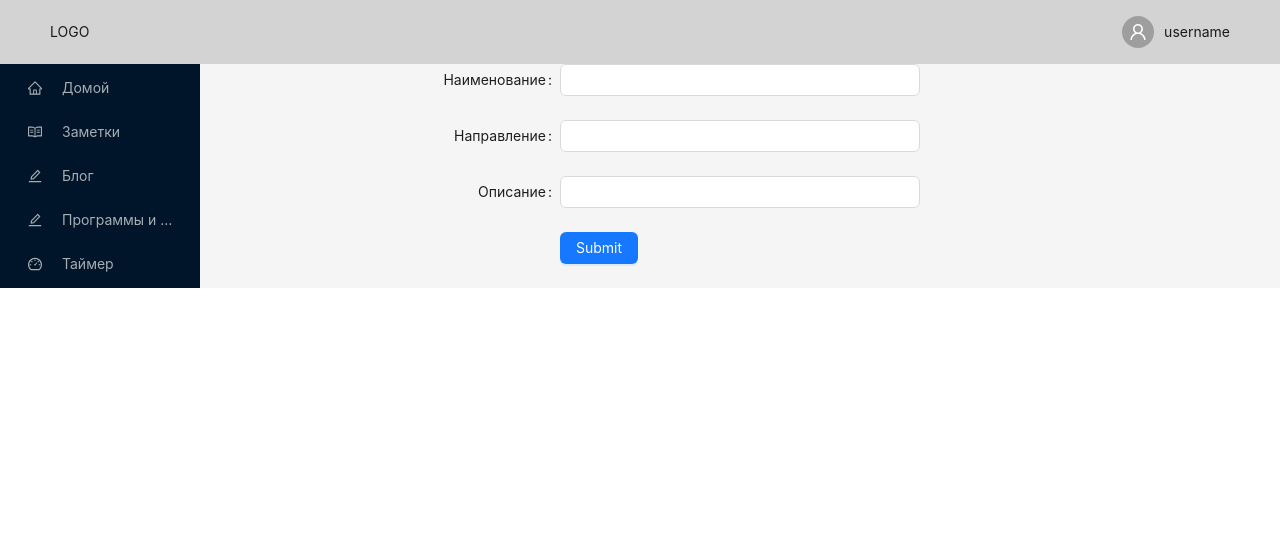
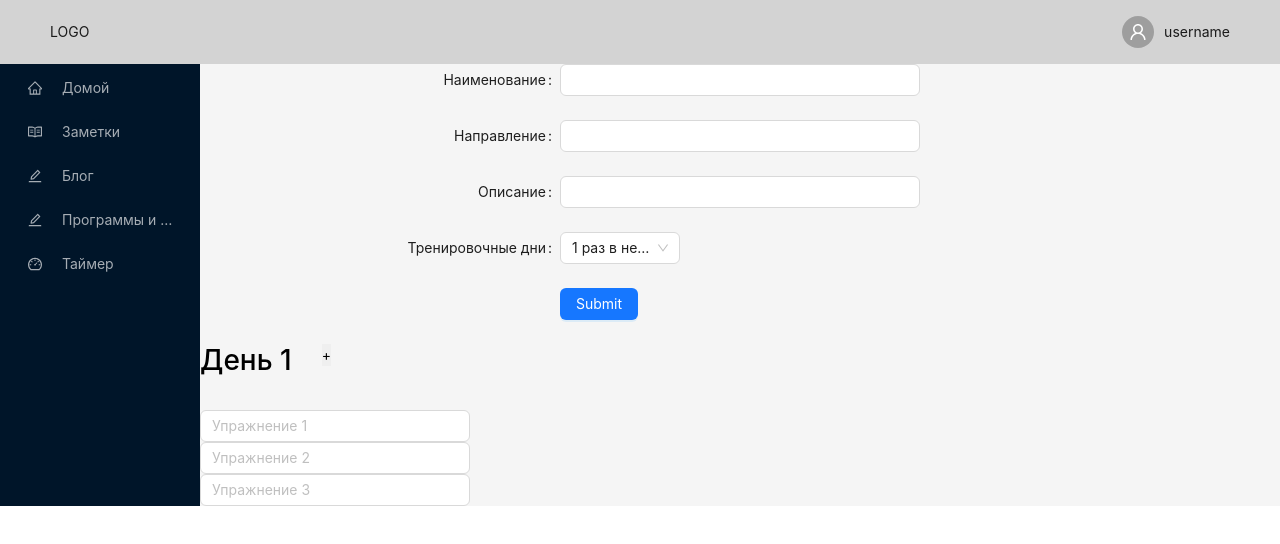
Before and after one commit to LilyMaksutova/my-react-project, a React (Create React App) app: page /programs/add in a window 1280 px wide. Shown: the top 544 px of the page. Built offline with nearby package versions, Linux system fonts and the light colour scheme.

Commit message:
add Exercises and make changes in ProgramEdit

```diff
--- /dev/null
+++ b/src/components/Exercises.jsx
@@ -0,0 +1,49 @@
+import React, { useState } from 'react';
+import { Space, Input } from 'antd';
+
+function Exercises() {
+  const data = [
+    { placeholder: 'Упражнение 1' },
+    { placeholder: 'Упражнение 2' },
+    { placeholder: 'Упражнение 3' },
+  ];
+
+  const [inputs, setInputs] = useState(data);
+
+  const addInput = (input) => {
+    setInputs([...inputs, input]);
+  };
+
+  return (
+    <>
+      <div
+        style={{
+          display: 'flex',
+          gap: '30px',
+          marginBottom: '20px',
+        }}
+      >
+        <h1>День 1</h1>
+        <button type="button" style={{ border: '0' }} onClick={addInput}>
+          +
+        </button>
+      </div>
+
+      {inputs.map((input) => {
+        const { placeholder } = input;
+        return (
+          <Space
+            direction="vertical"
+            style={{
+              width: '25%',
+            }}
+          >
+            <Input placeholder={placeholder} />
+          </Space>
+        );
+      })}
+    </>
+  );
+}
+
+export default Exercises;
--- a/src/components/ProgramEdit.jsx
+++ b/src/components/ProgramEdit.jsx
@@ -1,7 +1,9 @@
-import React from 'react';
-import { Form, Input, Button } from 'antd';
+/* eslint-disable no-plusplus */
+import React, { useState } from 'react';
+import { Form, Input, Button, Select } from 'antd';
 import { useDispatch } from 'react-redux';
 import { addProgram } from '../store/programs.store';
+import Exercises from './Exercises';
 
 function ProgramEdit() {
   const dispatch = useDispatch();
@@ -9,7 +11,27 @@ function ProgramEdit() {
     dispatch(addProgram(formData));
   };
 
+  const options = [
+    { value: '1', label: '1 раз в неделю' },
+    { value: '2', label: '2 раз в неделю' },
+    { value: '3', label: '3 раз в неделю' },
+    { value: '4', label: '4 раз в неделю' },
+    { value: '5', label: '5 раз в неделю' },
+    { value: '6', label: '6 раз в неделю' },
+    { value: '7', label: '7 раз в неделю' },
+  ];
+
+  const [columns, setColumns] = useState(1);
+
+  const handleChange = () => {
+    options.map((option) => {
+      const value = +option.value;
+      return setColumns(value);
+    });
+  };
+
   return (
+    <>
       <Form
         name="basic"
         labelCol={{
@@ -32,6 +54,14 @@ function ProgramEdit() {
         <Form.Item label="Описание" name="description">
           <Input />
         </Form.Item>
+        <Form.Item label="Тренировочные дни" name="days">
+          <Select
+            defaultValue="1"
+            style={{ width: 120 }}
+            onChange={handleChange}
+            options={options}
+          />
+        </Form.Item>
         <Form.Item
           wrapperCol={{
             offset: 8,
@@ -43,6 +73,9 @@ function ProgramEdit() {
           </Button>
         </Form.Item>
       </Form>
+
+      <Exercises />
+    </>
   );
 }
 
```
Lines whose indentation alone changed are shown as unchanged.
